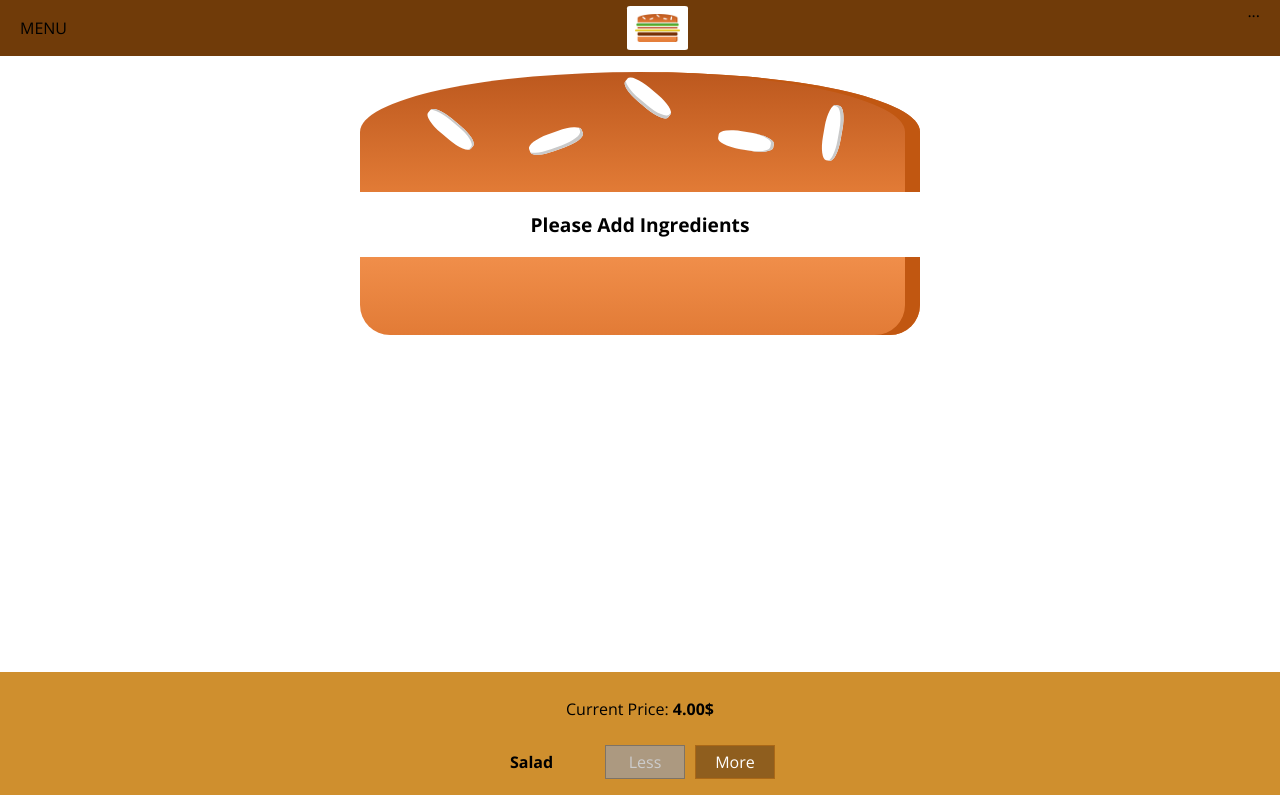
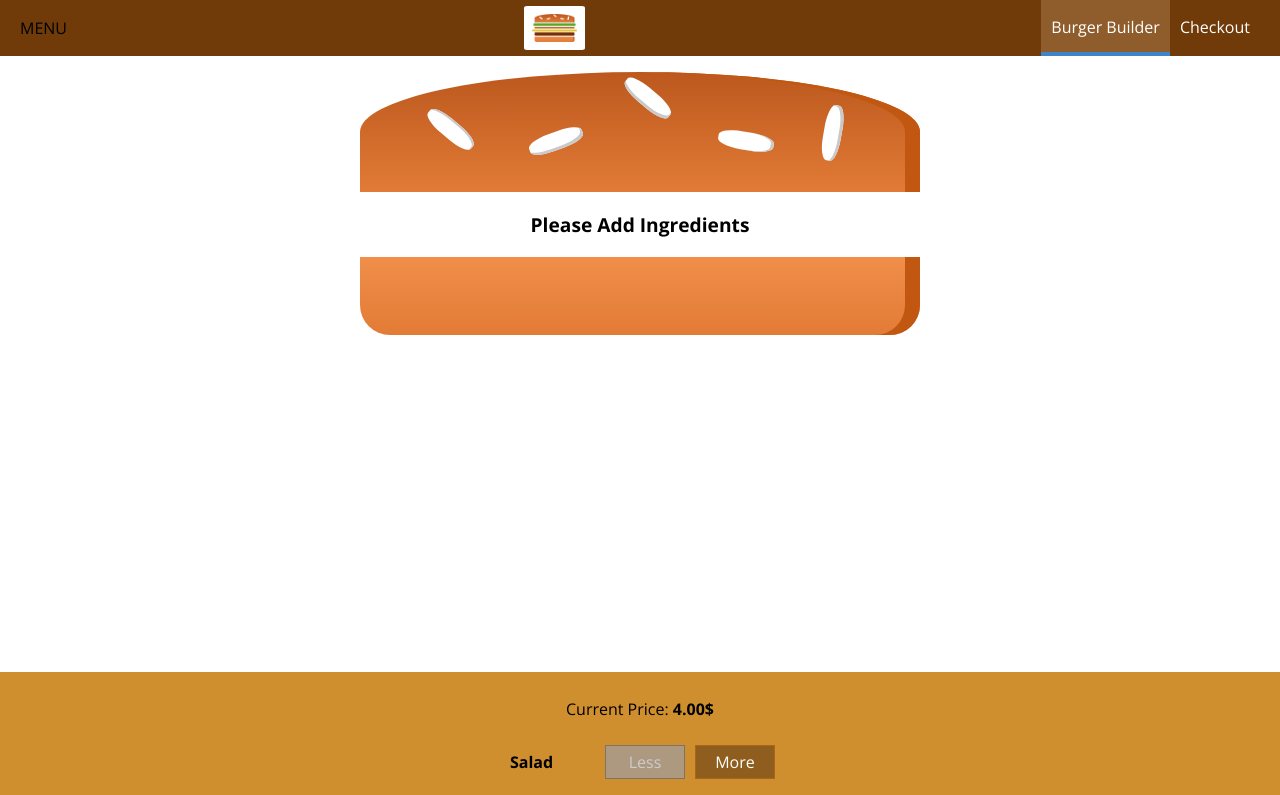
Before and after one commit to panda622/react-burger-app, a React (Create React App) app: page / in a window 1280 px wide. Shown: the top 795 px of the page. Built offline with nearby package versions, Linux system fonts and the light colour scheme.

Commit message:
Add NavigationItem link

```diff
--- /dev/null
+++ b/src/components/Navigation/NavigationItems/NavigationItem/NavigationItem.js
@@ -0,0 +1,14 @@
+import React from "react";
+import classes from "./NavigationItem.module.css";
+
+const navigationItem = (props) => {
+  return (
+    <li className={classes.NavigationItem}>
+      <a href={props.link} className={props.active ? classes.active : null}>
+        {props.children}
+      </a>
+    </li>
+  );
+};
+
+export default navigationItem;
--- /dev/null
+++ b/src/components/Navigation/NavigationItems/NavigationItem/NavigationItem.module.css
@@ -0,0 +1,25 @@
+.NavigationItem {
+  margin: 0;
+  box-sizing: border-box;
+  display: flex;
+  height: 100%;
+  align-items: center;
+}
+
+.NavigationItem a {
+  color: white;
+  text-decoration: none;
+  height: 100%;
+  padding: 16px 10px;
+  border-bottom: 4px solid transparent;
+  box-sizing: border-box;
+  display: block;
+}
+
+.NavigationItem a:hover,
+.NavigationItem a:active,
+.NavigationItem a.active {
+  background-color: #8f5c2c;
+  border-bottom: 4px solid #4084c8;
+  color: white;
+}
--- /dev/null
+++ b/src/components/Navigation/NavigationItems/NavigationItems.js
@@ -0,0 +1,16 @@
+import React from "react";
+import NavigationItem from "./NavigationItem/NavigationItem";
+import classes from "./NavigationItems.module.css";
+
+const navigationItems = (props) => {
+  return (
+    <ul className={classes.NavigationItems}>
+      <NavigationItem link="/" active={true}>
+        Burger Builder
+      </NavigationItem>
+      <NavigationItem link="/">Checkout</NavigationItem>
+    </ul>
+  );
+};
+
+export default navigationItems;
--- /dev/null
+++ b/src/components/Navigation/NavigationItems/NavigationItems.module.css
@@ -0,0 +1,8 @@
+.NavigationItems {
+  margin: 0;
+  padding: 0;
+  list-style: none;
+  display: flex;
+  align-items: center;
+  height: 100%;
+}
--- a/src/components/Navigation/Toolbar/Toolbar.js
+++ b/src/components/Navigation/Toolbar/Toolbar.js
@@ -1,13 +1,16 @@
 import React from "react";
 import classes from "./Toolbar.module.css";
 import Logo from "../../Logo/Logo";
+import NavigationItems from "../NavigationItems/NavigationItems";
 
 const toolbar = (props) => {
   return (
     <header className={classes.Toolbar}>
       <div>MENU</div>
       <Logo />
-      <nav>...</nav>
+      <nav>
+        <NavigationItems />
+      </nav>
     </header>
   );
 };
```
